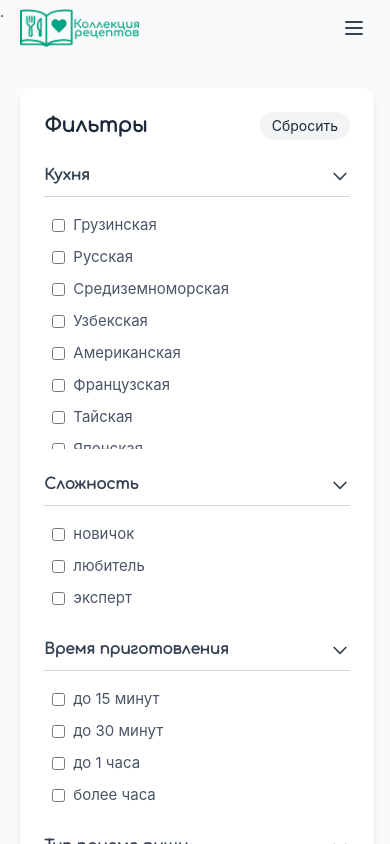
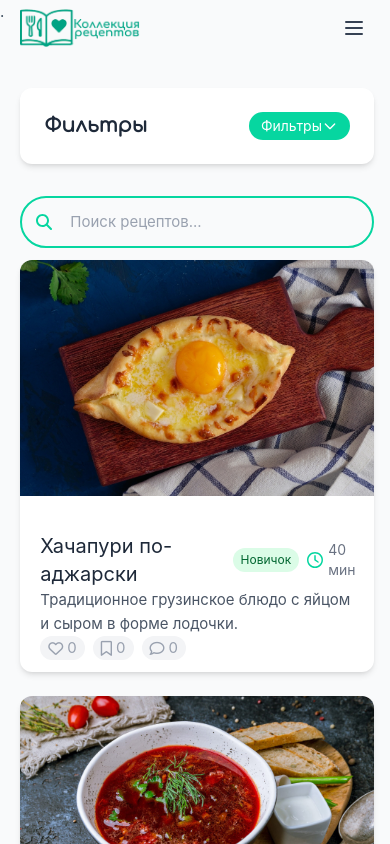
Before and after one commit to golubTolik/CookFlow, a Vue app: page /recipes in a window 390 px wide. Shown: the top 844 px of the page. Built offline with nearby package versions, Linux system fonts and the light colour scheme.

Commit message:
фильтры скрываются в мобильной версии

```diff
--- a/src/components/Pages/RecipesView.vue
+++ b/src/components/Pages/RecipesView.vue
@@ -101,12 +101,12 @@ export default {
         :available-time="availableTime"
         :available-type-of-meal="availableTypeOfMeal"
         :available-type-of-dish="availableTypeOfDish"
-        @reset="resetFilters"
+        @resetFilters="resetFilters"
       />
     </div>
     <div class="w-full lg:w-3/4">
       <SearchBar v-model="searchTerm"/>
-      <List :dishes="filteredDishes" :openDishe="openDishe" @resetFilters="resetFilters"/>
+      <List class="!mt-3" :dishes="filteredDishes" :openDishe="openDishe" @resetFilters="resetFilters"/>
     </div>
   </div>
 </template>
--- a/src/components/UIcomponents/FiltersPanel.vue
+++ b/src/components/UIcomponents/FiltersPanel.vue
@@ -1,5 +1,6 @@
 <script>
 import FilterSection from './FilterSection.vue';
+import { ref, onMounted, onBeforeUnmount } from 'vue';
 
 export default {
     components: { FilterSection },
@@ -30,6 +31,30 @@ export default {
         }
     },
     emits: ['update:modelValue', 'reset'],
+    setup() {
+        const isMobile = ref(false);
+        const isFiltersOpen = ref(false);
+
+        const checkMobile = () => {
+            isMobile.value = window.innerWidth < 768;
+        };
+
+        onMounted(() => {
+            checkMobile();
+            if (isMobile.value) isFiltersOpen.value = false;
+            window.addEventListener('resize', checkMobile);
+        });
+
+        onBeforeUnmount(() => {
+            window.removeEventListener('resize', checkMobile);
+        });
+
+        return {
+            isMobile,
+            isFiltersOpen,
+            toggleFilters: () => isFiltersOpen.value = !isFiltersOpen.value
+        };
+    },
     methods: {
         updateFilter(key, value) {
             this.$emit('update:modelValue', {
@@ -43,19 +68,30 @@ export default {
 
 <template>
     <div class="bg-white rounded-xl shadow-md p-6 top-4">
-        <div class="flex justify-between items-center !mb-6">
+        <div class="flex justify-between items-center">
             <h2 class="text-xl !font-bold text-gray-800 font-[Comfortaa]">Фильтры</h2>
+
+            <div class="flex items-center">
+                <!-- Кнопка показа/скрытия фильтров (только на мобильных) -->
                 <button
-                @click="$emit('reset')"
-                class="text-sm bg-gray-100 hover:bg-gray-200 text-gray-800 py-1 px-3 rounded-full transition"
+                    v-if="isMobile"
+                    @click="toggleFilters"
+                    class="md:hidden text-sm bg-[#06D6A0] hover:bg-[#05b38d] text-white py-1 px-3 rounded-full transition flex items-center"
                 >
-                Сбросить
+                    <span>{{ isFiltersOpen ? 'Скрыть' : 'Фильтры' }}</span>
+                    <svg xmlns="http://www.w3.org/2000/svg" class="h-4 w-4 ml-1 transition-transform"
+                         :class="{ 'rotate-180': isFiltersOpen }" fill="none" viewBox="0 0 24 24" stroke="currentColor">
+                        <path stroke-linecap="round" stroke-linejoin="round" stroke-width="2" d="M19 9l-7 7-7-7" />
+                    </svg>
                 </button>
             </div>
+        </div>
 
+        <!-- Контейнер фильтров (скрывается на мобильных) -->
+        <div v-show="!isMobile || isFiltersOpen" class="filters-container">
             <!-- Фильтр по кухне -->
             <FilterSection
-            class="!mb-6"
+                class="!mb-6 !mt-6"
                 title="Кухня"
                 :options="availableCuisines"
                 :modelValue="modelValue.cuisine"
@@ -97,9 +133,20 @@ export default {
                 :modelValue="modelValue.typeOfDish"
                 @update:modelValue="updateFilter('typeOfDish', $event)"
             />
+
+            <!-- Кнопка сброса -->
+            <button
+            @click="$emit('resetFilters')"
+            class="text-sm bg-gray-300 hover:bg-gray-200 text-gray-800 !py-3 !px-3  rounded-full transition"
+            >
+            Сбросить фильтры
+            </button>
+        </div>
     </div>
 </template>
 
 <style scoped>
-
+.filters-container {
+  transition: all 0.3s ease;
+}
 </style>
--- a/src/components/UIcomponents/SearchBar.vue
+++ b/src/components/UIcomponents/SearchBar.vue
@@ -17,7 +17,7 @@ export default {
         :value="modelValue"
         type="text"
         placeholder="Поиск рецептов..."
-        class="!w-full !mb-2 !py-3 !px-4 !pl-12 rounded-full border-2 border-[#06D6A0] bg-opacity-20 placeholder-gray-400 text-gray-800 focus:outline-none focus:ring-0 focus:bg-[#06d69e4b] focus:bg-opacity-30 transition"
+        class="!w-full !py-3 !px-4 !pl-12 rounded-full border-2 border-[#06D6A0] bg-opacity-20 placeholder-gray-400 text-gray-800 focus:outline-none focus:ring-0 focus:bg-[#06d69e4b] focus:bg-opacity-30 transition"
         @input="inputValue"
     >
         <img class="!w-[16px] absolute left-4 top-4.5" src="@/components/icons/search.svg" alt="">
```
Lines whose indentation alone changed are shown as unchanged.
